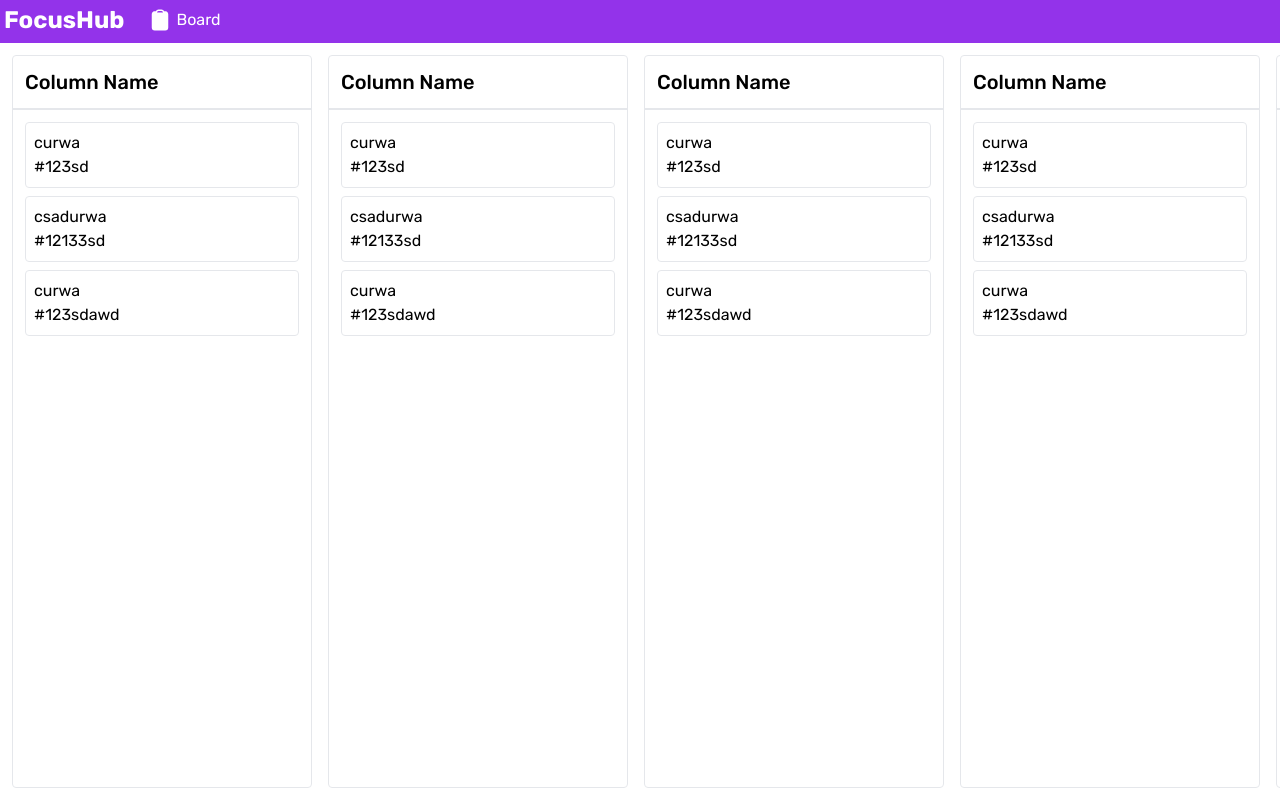
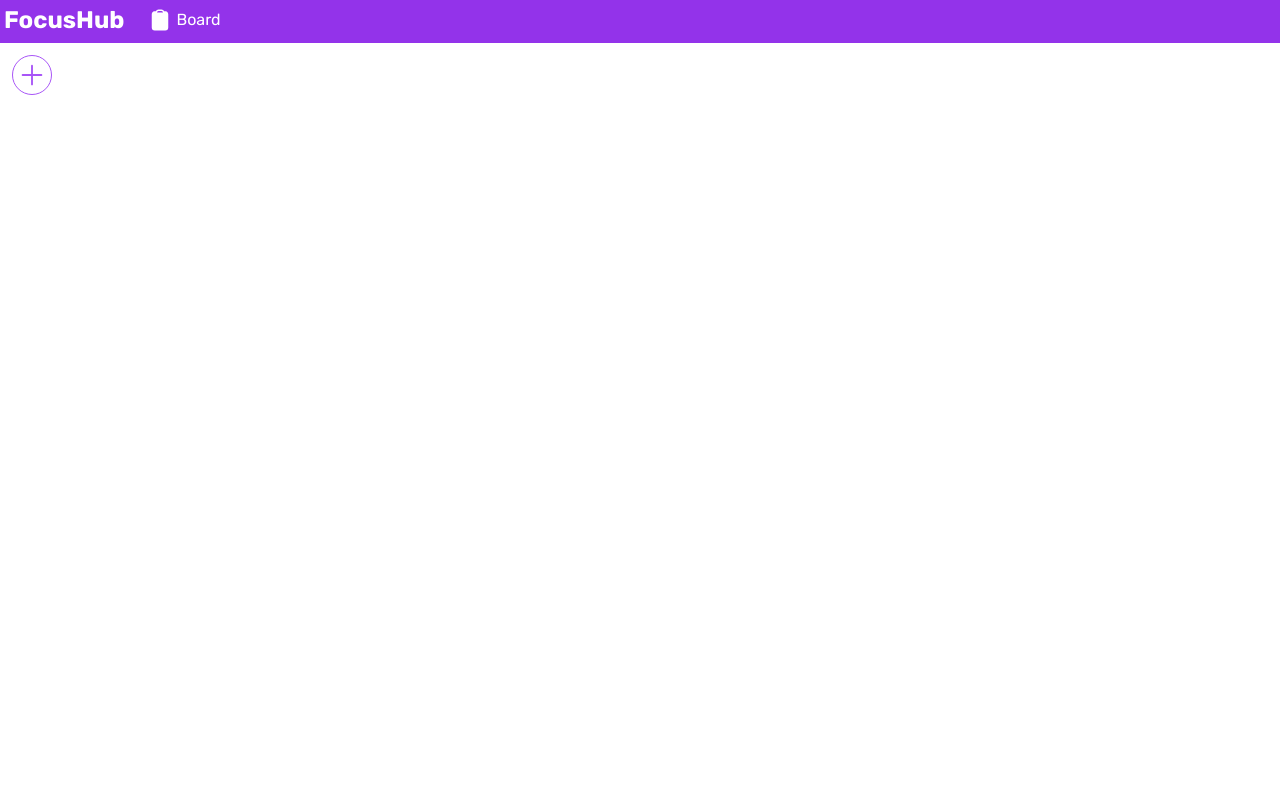
Before and after one commit to DimaJun/FocusHub, a React (Vite) app: page /board in a window 1280 px wide. Built offline with nearby package versions, Linux system fonts and the light colour scheme.

Commit message:
add store, creating columns, ui

```diff
--- a/eslint.config.js
+++ b/eslint.config.js
@@ -30,6 +30,7 @@ export default tseslint.config(
             ],
             '@typescript-eslint/no-unused-vars': 'warn',
             '@typescript-eslint/no-explicit-any': 0,
+            '@typescript-eslint/no-empty-object-type': 0,
         },
     },
 );
--- a/package.json
+++ b/package.json
@@ -12,6 +12,7 @@
     },
     "dependencies": {
         "@heroicons/react": "^2.1.5",
+        "nanoid": "^5.0.7",
         "react": "^18.3.1",
         "react-dom": "^18.3.1",
         "react-router-dom": "^6.26.2",
--- /dev/null
+++ b/src/app/store/userTasksStore.ts
@@ -0,0 +1,28 @@
+import { nanoid } from 'nanoid';
+import { create } from 'zustand';
+
+export interface Column {
+    id: string;
+    name: string;
+    tasks: Task[];
+}
+
+export interface Task {
+    id: string;
+    content: string;
+}
+
+type Store = {
+    columns: Column[];
+    addColumn: (name: string) => void;
+};
+
+const useUserTasksStore = create<Store>()(set => ({
+    columns: [],
+    addColumn: name =>
+        set(state => ({
+            columns: [...state.columns, { id: nanoid(6), name, tasks: [] }],
+        })),
+}));
+
+export { useUserTasksStore };
--- a/src/pages/Board/ui/Board.tsx
+++ b/src/pages/Board/ui/Board.tsx
@@ -1,14 +1,66 @@
-import Column from "./components/Column";
+import { PlusIcon } from '@heroicons/react/24/solid';
+import { useUserTasksStore } from 'app/store/userTasksStore';
+import { useEffect, useRef, useState } from 'react';
+import Column from './components/Column';
 
-function Board () {
-  return (
-    <div className="flex gap-x-4 h-full">
-      <Column/>
-      <Column/>
-      <Column/>
-      <Column/>
-      <Column/>
-    </div>
-  );
-};
+function Board() {
+    const [isColumnAdd, setIsColumnAdd] = useState(false);
+    const [columnName, setColumnName] = useState<string>('');
+
+    const inputRef = useRef<HTMLInputElement>(null);
+
+    const { columns, addColumn } = useUserTasksStore();
+
+    const handleAddColumn = (name: string) => {
+        if (name.trim()) {
+            addColumn(name);
+            setColumnName('');
+            setIsColumnAdd(false);
+        }
+    };
+
+    const handleKeyDown = (e: React.KeyboardEvent<HTMLInputElement>) => {
+        if (e.key === 'Enter') {
+            handleAddColumn(columnName);
+        }
+    };
+
+    useEffect(() => {
+        if (isColumnAdd) {
+            inputRef.current?.focus();
+        }
+    }, [isColumnAdd]);
+
+    return (
+        <div className='flex items-start gap-x-4 h-full'>
+            <button
+                className='border border-purple-500 rounded-full p-1 text-purple-500 active:scale-95 duration-300 active:text-purple-300'
+                onClick={() => setIsColumnAdd(true)}
+            >
+                <PlusIcon width={30} />
+            </button>
+            {isColumnAdd && (
+                <input
+                    ref={inputRef}
+                    className='border h-10 max-w-[200px] w-full p-2 text-gray-500 rounded'
+                    type='text'
+                    value={columnName}
+                    onChange={e => setColumnName(e.target.value)}
+                    onBlur={() => {
+                        setIsColumnAdd(false);
+                        setColumnName('');
+                    }}
+                    onKeyDown={e => handleKeyDown(e)}
+                />
+            )}
+            {columns.map(column => (
+                <Column
+                    key={column.id}
+                    columnName={column.name}
+                    tasks={column.tasks}
+                />
+            ))}
+        </div>
+    );
+}
 export default Board;
--- a/src/pages/Board/ui/components/Column.tsx
+++ b/src/pages/Board/ui/components/Column.tsx
@@ -1,23 +1,30 @@
-import { useState } from "react";
-import Task from "./Task";
+import { Task as ITask } from 'app/store/userTasksStore';
+import Task from './Task';
+import { PlusIcon } from '@heroicons/react/24/solid';
 
-const initialTasks = [
-    {id: '123sd', content: 'curwa'},
-    {id: '12133sd', content: 'csadurwa'},
-    {id: '123sdawd', content: 'curwa'}
-]
+interface ColumnProps {
+    tasks: ITask[];
+    columnName: string;
+}
 
-function Column () {
+function Column({ tasks, columnName }: ColumnProps) {
+    return (
+        <div className='max-w-[300px] w-[300px] flex-grow flex-shrink-0 border rounded h-full'>
+            <div className='flex items-center justify-between p-3 border-b-2'>
+                <h2 className='font-medium text-xl'>
+                    {columnName}
+                </h2>
+                <button>
+                    <PlusIcon width={24}/>
+                </button>
+            </div>
+            <div className='p-3 flex flex-col gap-y-2'>
 
-    const [tasks, _setTasks] = useState(initialTasks);
-
-  return (
-    <div className="w-[300px] flex-grow flex-shrink-0 border rounded h-full">
-        <h2 className="p-3 border-b-2 font-medium text-xl">Column Name</h2>
-        <div className="p-3 flex flex-col gap-y-2">
-            {tasks.map(task => <Task key={task.id} {...task}/>)}
+                {tasks.map(task => (
+                    <Task key={task.id} {...task} />
+                ))}
+            </div>
         </div>
-    </div>
-  );
-};
+    );
+}
 export default Column;
```
Also changed, not shown: 1 other file (tests, documents, lock files or other folders).
